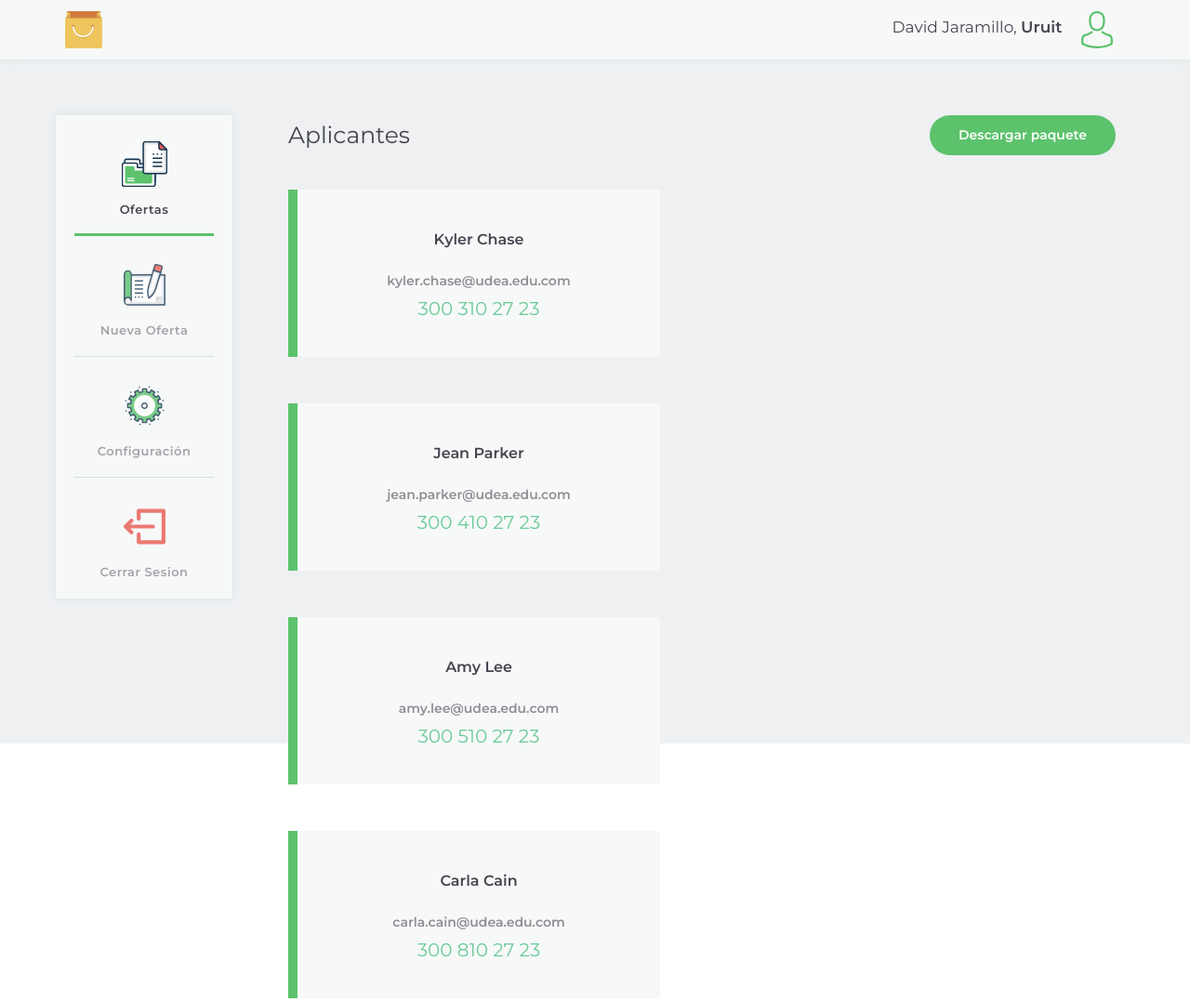
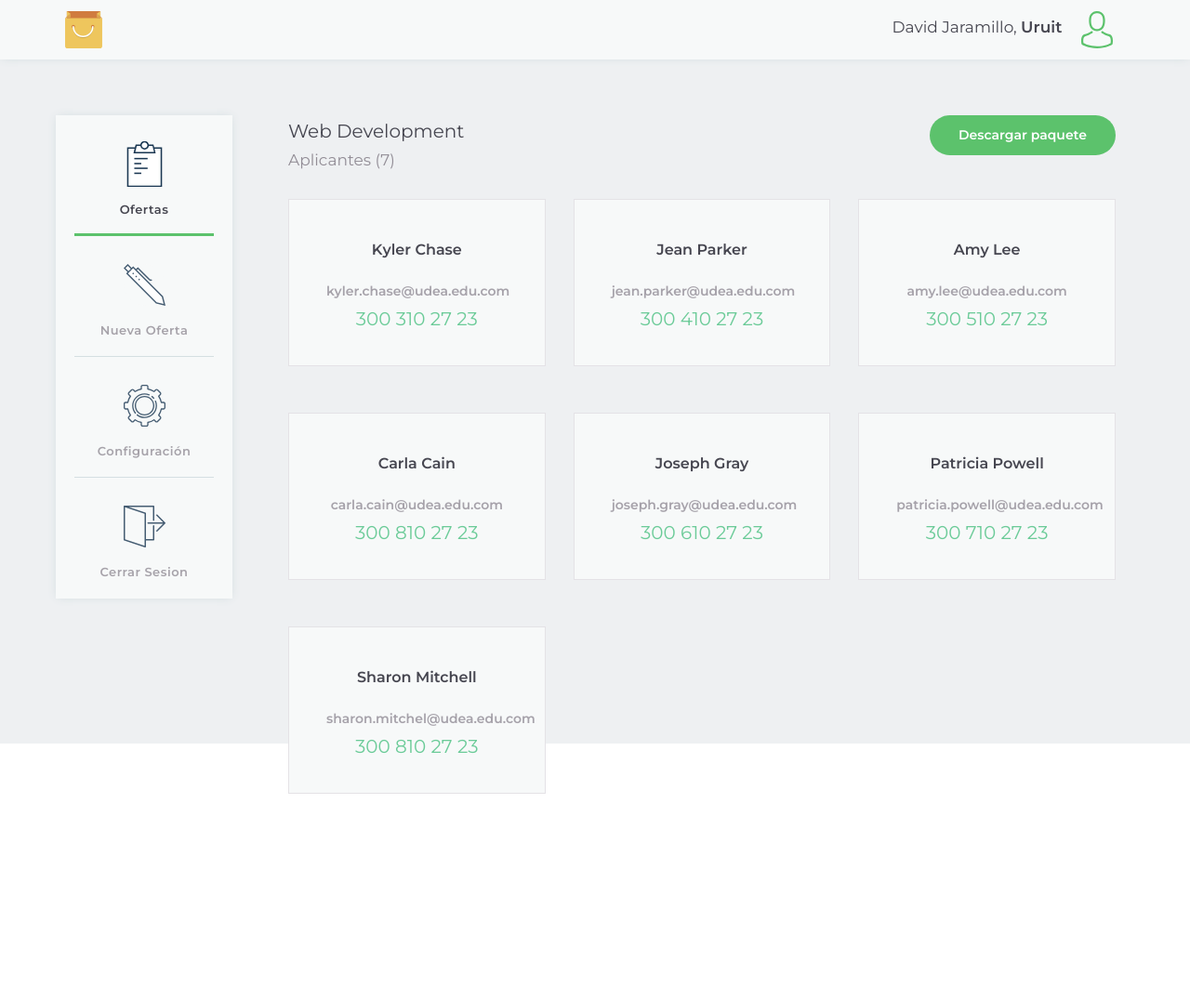
Before and after one commit to davidblj/bolsa_empleos_views, a website: page applicants.html in a window 1280 px wide. Shown: the top 1077 px of the page at 93% size. After the commit the page ends 904 px from the top, so only its background shows below. Drawn offline with nearby package versions, Linux system fonts and the light colour scheme.

Commit message:
configurar aplicantes

```diff
--- a/applicants.html
+++ b/applicants.html
@@ -38,22 +38,22 @@
         <div class="panel">
 
           <div class="panel__item panel__item_active">
-            <img src="assets/view-offers.svg" class="icon"/>
+            <img src="assets/notepad.svg" class="icon"/>
             <div class="label">Ofertas</div>
           </div>
 
           <div class="panel__item  panel__item_inactive">
-            <img src="assets/new-offer-v2.svg" class="icon"/>
+            <img src="assets/pen.svg" class="icon"/>
             <div class="label">Nueva Oferta</div>
           </div>
 
           <div class="panel__item  panel__item_inactive">
-            <img src="assets/settings-v2.svg" class="icon"/>
+            <img src="assets/cogwheel.svg" class="icon"/>
             <div class="label">Configuración</div>
           </div>
 
           <div class="panel__item  panel__item_inactive">
-            <img src="assets/logout.svg" class="icon"/>
+            <img src="assets/exit.svg" class="icon"/>
             <div class="label">Cerrar Sesion</div>
           </div>
 
@@ -73,8 +73,13 @@
 
           <div class="applicants-header">
 
-            <div class="applicants-header__title">
-              Aplicantes
+            <div class="applicants-header-title">
+              <div class="applicants-header-title__job">
+                Web Development
+              </div>
+              <div class="applicants-header-title__applicants">
+                Aplicantes (7)
+              </div>
             </div>
 
             <button class="btn applicants-header__download">
@@ -87,7 +92,7 @@
 
             <div class="row">
 
-              <div class="col-auto">
+              <div class="col-4">
 
                 <div class="applicant-card">
 
@@ -113,7 +118,7 @@
 
               </div>
 
-              <div class="col-auto">
+              <div class="col-4">
 
                 <div class="applicant-card">
 
@@ -139,7 +144,7 @@
 
               </div>
 
-              <div class="col-auto">
+              <div class="col-4">
 
                 <div class="applicant-card mr-0">
 
@@ -165,7 +170,7 @@
 
               </div>
 
-              <div class="col-auto">
+              <div class="col-4">
 
                 <div class="applicant-card">
 
@@ -192,7 +197,7 @@
 
               </div>
 
-              <div class="col-auto">
+              <div class="col-4">
 
                 <div class="applicant-card">
 
@@ -218,7 +223,7 @@
 
               </div>
 
-              <div class="col-auto">
+              <div class="col-4">
 
                 <div class="applicant-card mr-0">
 
@@ -244,7 +249,7 @@
 
               </div>
 
-              <div class="col-auto">
+              <div class="col-4">
 
                 <div class="applicant-card mr-0">
 
--- a/sass/base/_base.scss
+++ b/sass/base/_base.scss
@@ -1,4 +1,4 @@
-@import url('https://maxcdn.bootstrapcdn.com/bootstrap/4.0.0/css/bootstrap.min.css'); // bootstrap v4
+@import  url('https://maxcdn.bootstrapcdn.com/bootstrap/4.0.0/css/bootstrap.min.css'); // bootstrap v4
 
 *,
 *::after
@@ -15,3 +15,5 @@ html {
 body {
     box-sizing: border-box;
 }
+
+$grid-gutter-width: 100px;
--- a/sass/components/_applicant_card.scss
+++ b/sass/components/_applicant_card.scss
@@ -11,16 +11,17 @@ $card-margin-rigth: 8rem;
     background: $azure;
     display: inline-block;
     position: relative;
-    width: $card-width;
+    width: inherit;
     height: $card-height;
     margin-bottom: $card-margin-bottom;
-    margin-right: $card-margin-rigth;
+    border: 1px solid $mischka;
+    // width: $card-width;
+    // margin-right: $card-margin-rigth;
 
     transition: box-shadow .7s,
                 transform .1s,
                 opacity 1s;
 
-    border-left: 10px solid $mantis;
     text-align: center;
 
     &__download {
@@ -40,6 +41,7 @@ $card-margin-rigth: 8rem;
 
       @include strong-shadow;
       transform: translateY(-4px);
+      border-left: 10px solid $mantis;
 
       .applicant-card-content {
 
@@ -75,7 +77,7 @@ $card-margin-rigth: 8rem;
   &__email {
     font-size: 1.4rem;
     font-weight: bold;
-    color: $mountainMist;
+    color: lighten($mountainMist, 8%);
   }
 
   &__contact {
--- a/sass/components/_applicants.scss
+++ b/sass/components/_applicants.scss
@@ -1,5 +1,5 @@
 $navigation-heigth: 7rem;
-$applicants-header-height: 8rem;
+$applicants-header-height: 9rem;
 
 .applicants {
 
@@ -38,11 +38,20 @@ $applicants-header-height: 8rem;
   height: $applicants-header-height;
   position: relative;
 
-  &__title {
+  &-title {
 
     position: absolute;
     left: 0;
-    font-size: 2.5rem;
+
+    &__job {
+      font-size: 2rem;
+    }
+
+    &__applicants {
+
+      font-size: 1.7rem;
+      color: $mountainMist;
+    }
   }
 
   &__download {
```
Also changed, not shown: jobs-v2.json (added, +48 -0 lines), css/style.css.
